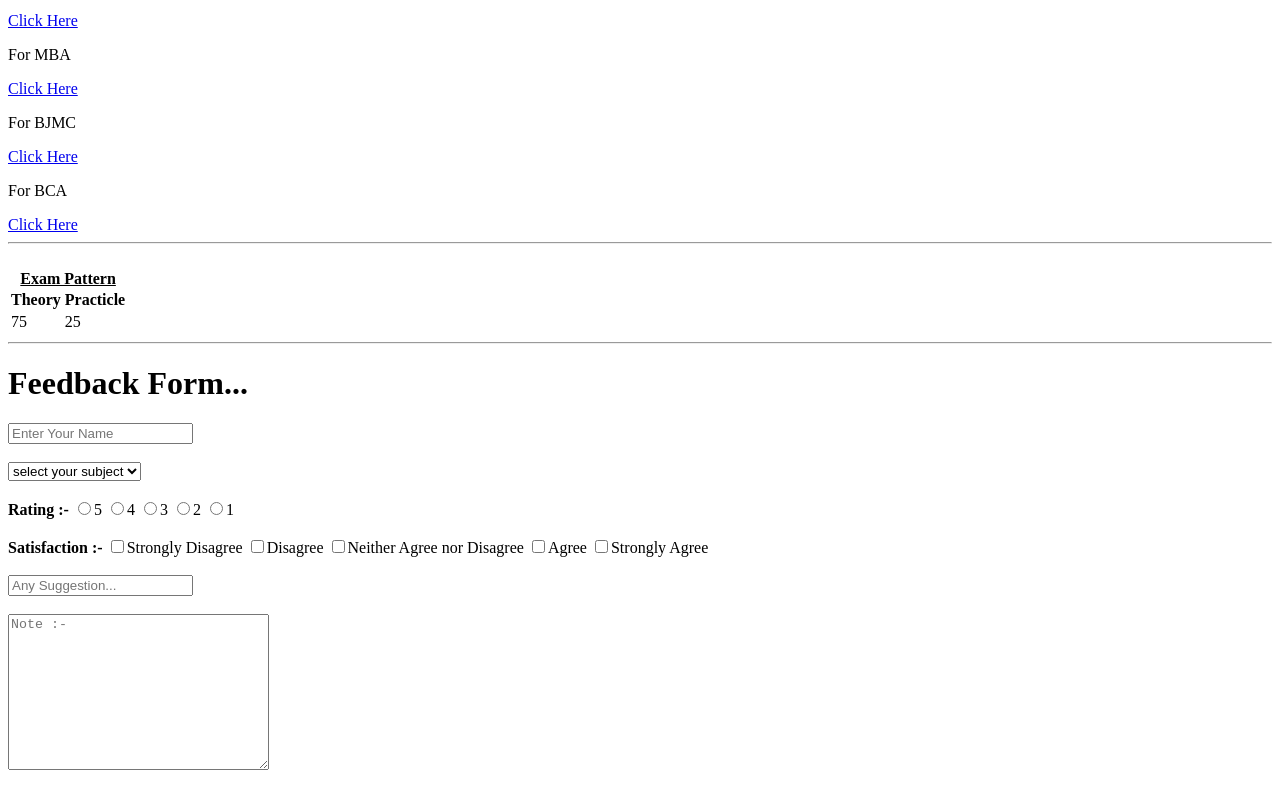
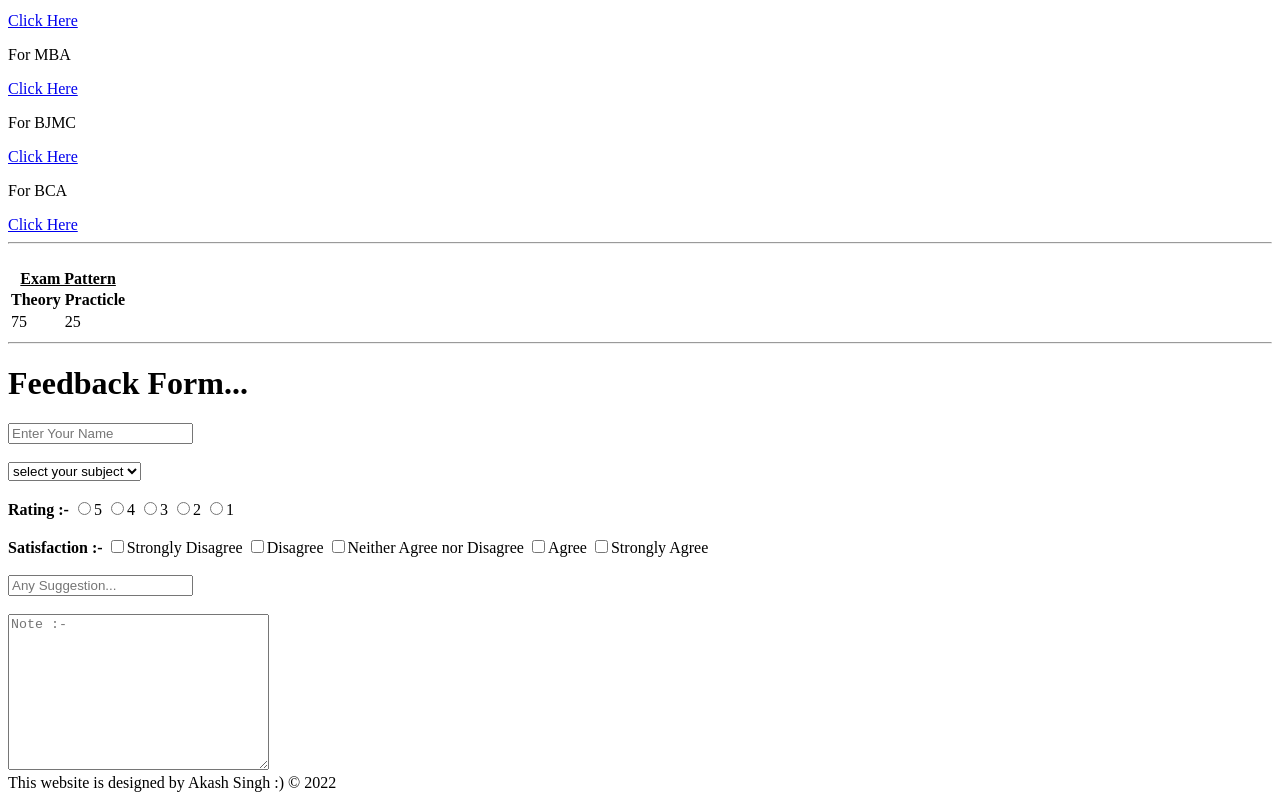
Before and after one commit to akash6998s/First_HTML_website, a plain HTML site: page index.html in a window 1280 px wide. Shown: the part 1169-1969 px from the top of the page. Drawn offline with Linux system fonts and the light colour scheme.

Commit message:
adding footer part

```diff
--- a/index.html
+++ b/index.html
@@ -159,7 +159,7 @@
             </form>
         </div>
     </main>
-    <footer></footer>
+    <footer>This website is designed by Akash Singh :) © 2022</footer>
 </body>
 
 </html>
```
